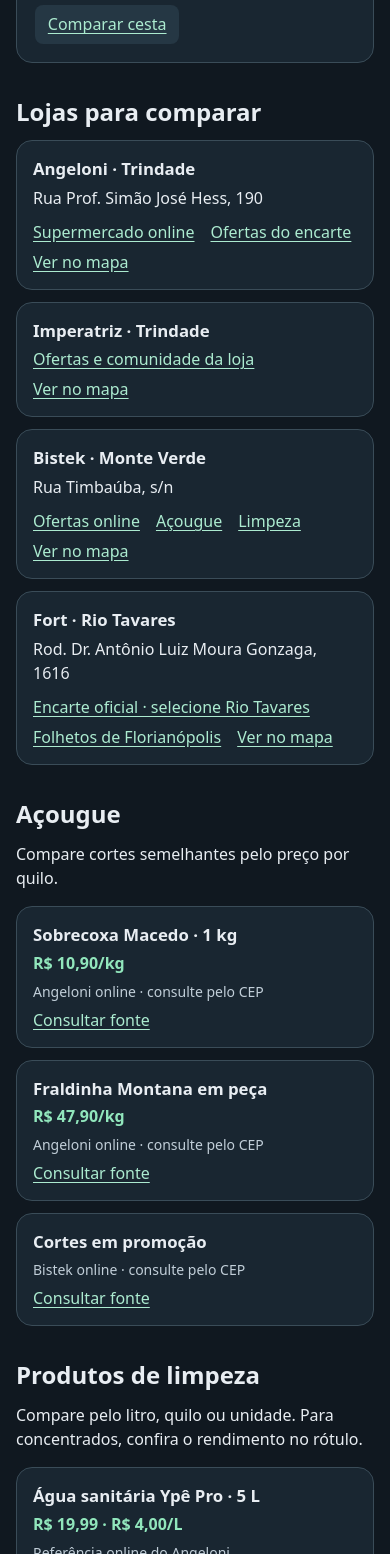
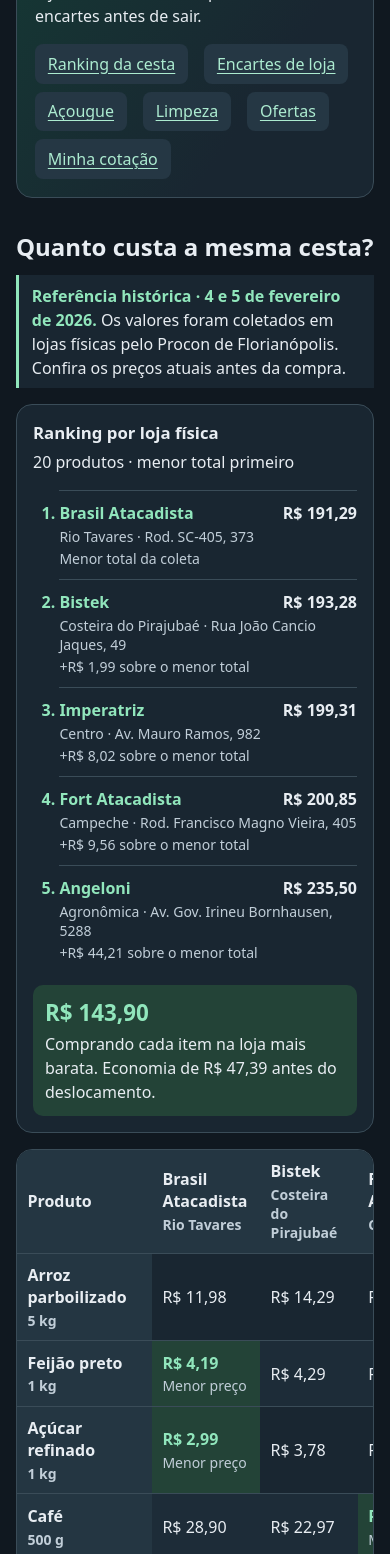
Before and after one commit to diegofranzbm-tech/pac-site, a plain HTML site: page radar/mercado/index.html in a window 390 px wide. Shown: the part 237-1791 px from the top of the page. Drawn offline with Linux system fonts and the light colour scheme.

Commit message:
Comparar cesta básica de 20 produtos em lojas físicas

```diff
--- /dev/null
+++ b/radar/mercado/cesta.js
@@ -0,0 +1,83 @@
+// Menores preços por filial da coleta de 4 e 5/02/2026, em centavos.
+const physicalItems = [
+  ["Arroz parboilizado", "5 kg", [1198, 1429, 1179, 1099, 1589]],
+  ["Feijão preto", "1 kg", [419, 429, 438, 649, 499]],
+  ["Açúcar refinado", "1 kg", [299, 378, 325, 349, 369]],
+  ["Café", "500 g", [2890, 2297, 1579, 2589, 2899]],
+  ["Farinha de trigo", "1 kg", [218, 279, 269, 289, 299]],
+  ["Farinha de mandioca", "1 kg", [599, 489, 469, 359, 1249]],
+  ["Macarrão espaguete", "500 g", [248, 259, 239, 349, 359]],
+  ["Óleo de soja", "900 ml", [728, 747, 728, 839, 799]],
+  ["Margarina", "500 g", [625, 727, 379, 679, 619]],
+  ["Sardinha em lata", "125 g", [659, 597, 499, 679, 629]],
+  ["Leite integral", "1 L", [469, 447, 478, 539, 549]],
+  ["Leite em pó", "400 g", [1768, 1547, 1698, 1379, 1799]],
+  ["Achocolatado", "350 g", [1099, 897, 1198, 939, 999]],
+  ["Extrato de tomate", "300 g", [578, 599, 198, 799, 699]],
+  ["Biscoito água e sal", "400 g", [559, 459, 369, 729, 799]],
+  ["Acém bovino", "1 kg", [3490, 3587, 4398, 4800, 4359]],
+  ["Coxa e sobrecoxa de frango", "1 kg", [699, 1998, 1197, 1069, 1399]],
+  ["Sabão em pó", "800 g", [1990, 1385, 2997, 499, 1799]],
+  ["Papel higiênico", "4 rolos", [295, 349, 949, 799, 1219]],
+  ["Creme dental", "90 g", [299, 429, 499, 499, 619]],
+];
+
+const physicalStores = [
+  { name: "Brasil Atacadista", area: "Rio Tavares", address: "Rod. SC-405, 373" },
+  { name: "Bistek", area: "Costeira do Pirajubaé", address: "Rua João Cancio Jaques, 49" },
+  { name: "Fort Atacadista", area: "Campeche", address: "Rod. Francisco Magno Vieira, 405" },
+  { name: "Imperatriz", area: "Centro", address: "Av. Mauro Ramos, 982" },
+  { name: "Angeloni", area: "Agronômica", address: "Av. Gov. Irineu Bornhausen, 5288" }
+];
+const money = cents => currency.format(cents / 100);
+const ranked = physicalStores.map((store, column) => ({
+  ...store, total: physicalItems.reduce((sum, [, , prices]) => sum + prices[column], 0)
+})).sort((a, b) => a.total - b.total);
+const lowestTotal = ranked[0].total;
+const splitTotal = physicalItems.reduce((sum, [, , prices]) => sum + Math.min(...prices), 0);
+
+document.querySelector("#physical-basket").innerHTML = `
+  <thead><tr><th scope="col">Produto</th>${physicalStores.map(({ name, area }) =>
+    `<th scope="col">${name}<small>${area}</small></th>`).join("")}</tr></thead>
+  <tbody>${physicalItems.map(([name, unit, prices]) => {
+    const lowest = Math.min(...prices);
+    return `<tr><th scope="row">${name}<small>${unit}</small></th>
+      ${prices.map(price => price === lowest
+        ? `<td class="lowest-price"><strong>${money(price)}</strong><small>Menor preço</small></td>`
+        : `<td>${money(price)}</td>`).join("")}</tr>`;
+  }).join("")}</tbody>
+  <tfoot><tr><th scope="row">Total da cesta</th>${physicalStores.map(({name}) =>
+    `<td>${money(ranked.find(store => store.name === name).total)}</td>`).join("")}</tr></tfoot>`;
+
+document.querySelector("#physical-ranking").innerHTML = ranked.map(({ name, area, address, total }) => `
+  <li><div class="rank-total"><strong>${name}</strong><b>${money(total)}</b></div>
+  <small>${area} · ${address}</small>
+  <small>${total === lowestTotal ? "Menor total da coleta" : `+${money(total - lowestTotal)} sobre o menor total`}</small></li>`).join("");
+document.querySelector("#split-budget").innerHTML = `
+  <strong>${money(splitTotal)}</strong>
+  <p>Comprando cada item na loja mais barata. Economia de ${money(lowestTotal - splitTotal)} antes do deslocamento.</p>`;
+
+const dateParts = new Intl.DateTimeFormat("pt-BR", {
+  timeZone: "America/Sao_Paulo", year: "numeric", month: "2-digit", day: "2-digit"
+}).formatToParts(new Date());
+const dateValues = Object.fromEntries(dateParts.map(({type, value}) => [type, value]));
+const todayInFlorianopolis = `${dateValues.year}-${dateValues.month}-${dateValues.day}`;
+const printedOfferStatus = todayInFlorianopolis > "2026-11-22" ? "Encerrada" : "Consulte o estoque";
+document.querySelector("#physical-offers").innerHTML = `
+  <article><h3>Angeloni · Trindade</h3>
+    <small>19 a 22/11/2026 · ${printedOfferStatus}</small>
+    <ul class="offer-prices">
+      <li>Café Melitta, 500 g <strong>R$ 22,90</strong></li>
+      <li>Leite integral Tirol, 1 L <strong>R$ 4,29</strong></li>
+      <li>Azeite Monte Romano, 500 ml <strong>R$ 19,90</strong></li>
+    </ul>
+    ${external("Ver encarte oficial de Santa Catarina", "https://statics.angeloni.com.br/encartes/Tematica/SemanalAngeloni_SC.pdf")}
+  </article>
+  <article><h3>Imperatriz · Trindade</h3>
+    <p>Rua Lauro Linhares, 2010. Consulte a comunidade da filial e confira se o preço exige ativação no Super Clube.</p>
+    ${external("Consultar ofertas da loja", "https://superimperatriz.com.br/")}
+  </article>
+  <article><h3>Fort Atacadista · Florianópolis</h3>
+    <p>Selecione a filial para ver as campanhas e as condições de compra no atacado.</p>
+    ${external("Ver encartes por loja", "https://www.fortatacadista.com.br/encartes/")}
+  </article>`;
--- a/radar/mercado/index.html
+++ b/radar/mercado/index.html
@@ -4,19 +4,43 @@
   <meta charset="utf-8">
   <meta name="viewport" content="width=device-width, initial-scale=1">
   <title>Mercado · Radar Trindade</title>
-  <link rel="stylesheet" href="style.css">
+  <link rel="stylesheet" href="style.css?v=cesta20">
   <script src="app.js" defer></script>
+  <script src="cesta.js" defer></script>
 </head>
 <body>
 <main>
   <header>
     <p class="place">Trindade e arredores · Florianópolis</p>
-    <h1>Mercado</h1>
-    <p>Consulte ofertas e compare o custo de abastecer a casa pela primeira vez.</p>
+    <h1>Cesta básica de 20 produtos</h1>
+    <p>Compare o preço de cada item em cinco lojas físicas de Florianópolis e confira os encartes antes de sair.</p>
     <nav aria-label="Seções do Mercado">
-      <a href="#acougue">Açougue</a><a href="#limpeza">Limpeza</a><a href="#ofertas">Ofertas</a><a href="#cesta">Comparar cesta</a>
+      <a href="#cesta-basica">Ranking da cesta</a><a href="#encartes">Encartes de loja</a><a href="#acougue">Açougue</a><a href="#limpeza">Limpeza</a><a href="#ofertas">Ofertas</a><a href="#cesta">Minha cotação</a>
     </nav>
   </header>
+
+  <section aria-labelledby="cesta-basica">
+    <h2 id="cesta-basica">Quanto custa a mesma cesta?</h2>
+    <p class="market-note"><strong>Referência histórica · 4 e 5 de fevereiro de 2026.</strong> Os valores foram coletados em lojas físicas pelo Procon de Florianópolis. Confira os preços atuais antes da compra.</p>
+    <div class="market-layout">
+      <div class="table-wrap physical-prices" tabindex="0" role="region" aria-label="Preços por produto nas cinco lojas físicas">
+        <table id="physical-basket"></table>
+      </div>
+      <aside class="market-ranking" aria-labelledby="ranking-title">
+        <h3 id="ranking-title">Ranking por loja física</h3>
+        <p>20 produtos · menor total primeiro</p>
+        <ol id="physical-ranking"></ol>
+        <div id="split-budget"></div>
+      </aside>
+    </div>
+    <p class="market-method">O total soma uma unidade de cada referência da tabela pelo menor preço coletado em cada filial. Marcas podem variar. A tabela destaca o menor preço em cada linha. Totais sem custo de deslocamento.</p>
+    <a href="https://informefloripa.com/wp-content/uploads/2026/04/Pesquisa-de-Cesta-Basica-Procon-Floripa.pdf" target="_blank" rel="noopener">Ver levantamento do Procon de Florianópolis (PDF)</a>
+  </section>
+
+  <section aria-labelledby="encartes">
+    <h2 id="encartes">Ofertas para comprar na loja</h2>
+    <div class="cards" id="physical-offers"></div>
+  </section>
 
   <section aria-labelledby="lojas">
     <h2 id="lojas">Lojas para comparar</h2>
@@ -42,7 +66,7 @@
   </section>
 
   <section aria-labelledby="cesta">
-    <h2 id="cesta">Compare a mesma cesta</h2>
+    <h2 id="cesta">Minha cotação de compra</h2>
     <p>Ajuste as quantidades e preencha o preço na unidade indicada. Use zero na quantidade para retirar um item. Os dados ficam neste navegador.</p>
     <p id="tableHint">Deslize a tabela para ver todas as lojas. No frete ou deslocamento, use zero se não houver custo.</p>
     <div class="table-wrap" tabindex="0" role="region" aria-label="Tabela de comparação da cesta" aria-describedby="tableHint">
--- a/radar/mercado/style.css
+++ b/radar/mercado/style.css
@@ -24,3 +24,30 @@ thead, tfoot { background: #243642; }
 input { max-width: 100%; width: 6em; padding: .45em; border: 1px solid #647a8b; border-radius: 6px; background: #101820; color: inherit; font: inherit; }
 #comparison { margin-top: 1em; }
 :focus-visible { outline: 2px solid #91e6bc; outline-offset: 3px; }
+
+main { max-width: 1400px; }
+header { background: linear-gradient(125deg, #143d35, #192631 72%); }
+header h1 { margin-bottom: .2em; }
+.market-note { border-left: 3px solid #91e6bc; padding: .55em .8em; background: #192631; }
+.market-layout { display: grid; grid-template-columns: minmax(0, 1fr) minmax(260px, 305px); gap: 16px; align-items: start; }
+.physical-prices table { min-width: 660px; font-variant-numeric: tabular-nums; }
+.physical-prices small, .market-ranking small { margin: .2em 0 0; }
+.physical-prices tbody tr:nth-child(even) { background: #1d2c38; }
+.physical-prices th:first-child { position: sticky; left: 0; background: #243642; }
+.lowest-price { background: #234337; }
+.market-ranking { background: #192631; border: 1px solid #3a4c58; border-radius: 16px; padding: 16px; }
+.market-ranking ol { margin: 0; padding-left: 1.65em; }
+.market-ranking li { padding: .7em 0; border-top: 1px solid #3a4c58; }
+.market-ranking li::marker { color: #91e6bc; font-weight: 700; }
+.rank-total { display: flex; justify-content: space-between; gap: 8px; }
+.rank-total b, .offer-prices strong { white-space: nowrap; }
+#split-budget { padding: 12px; margin-top: 12px; border-radius: 10px; background: #234337; }
+#split-budget > strong { font-size: 1.4rem; }
+#split-budget p { margin: .25em 0 0; }
+.market-method { margin-top: 1em; color: #c1ced8; }
+.offer-prices { padding-left: 1.1em; }
+.offer-prices li { margin: .4em 0; }
+@media (max-width: 960px) {
+  .market-layout { grid-template-columns: minmax(0, 1fr); }
+  .market-ranking { grid-row: 1; }
+}
```
Also changed, not shown: radar/index.html (+1 -1 lines).
